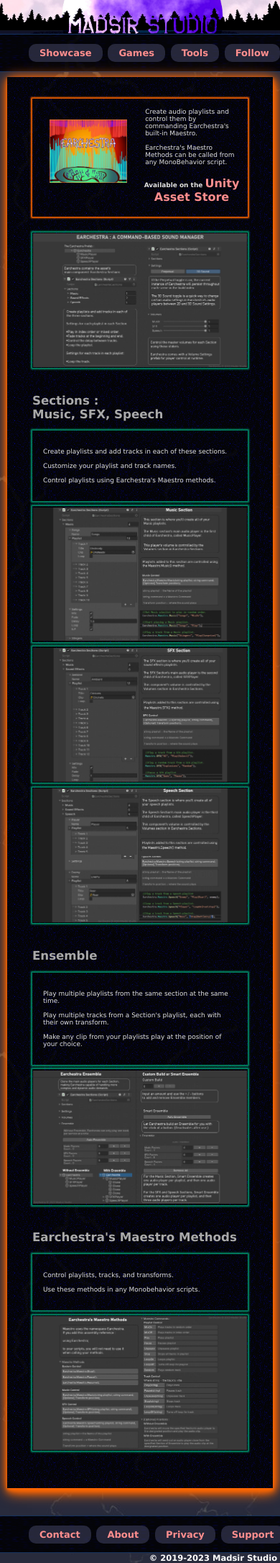
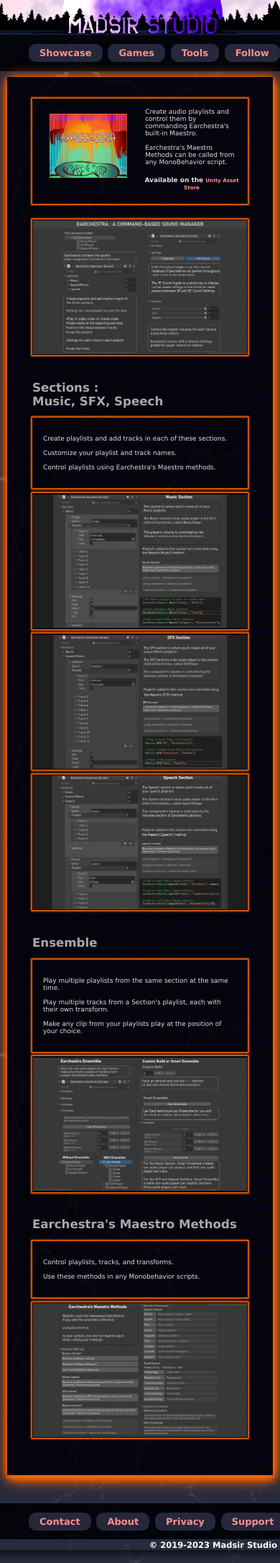
Before and after one commit to Madsir/madsirstudio.github.io, a Jekyll site: the page built from earchestra/index.html, in a window 390 px wide. Shown: the whole page at 72% size. Built offline with Jekyll 4.4.1, drawn with Linux system fonts in a browser that asks for light colours.

Commit message:
Update index.html

```diff
--- a/earchestra/index.html
+++ b/earchestra/index.html
@@ -78,14 +78,14 @@
     margin-right: 5%;
     margin-top: 2%;
     margin-bottom: 2%;
-    box-shadow: 0 0 2px 2px rgba(0, 203, 145, 0.7);
+    box-shadow: 0 0 2px 2px #FF6700;
   }
   .baround{
     margin-left: 5%;
     margin-right: 5%;
     margin-top: 2%;
     margin-bottom: 2%;
-    box-shadow: 0 0 2px 2px rgba(0, 203, 145, 0.7);
+    box-shadow: 0 0 2px 2px #FF6700;
   }
   p {
   font-size: 0.7em;
@@ -97,6 +97,9 @@
 }
 .fonter img{
   width: 75%;
+}
+.fonter a {
+font-size: 0.8em;
 }
 }
 .center {
```
